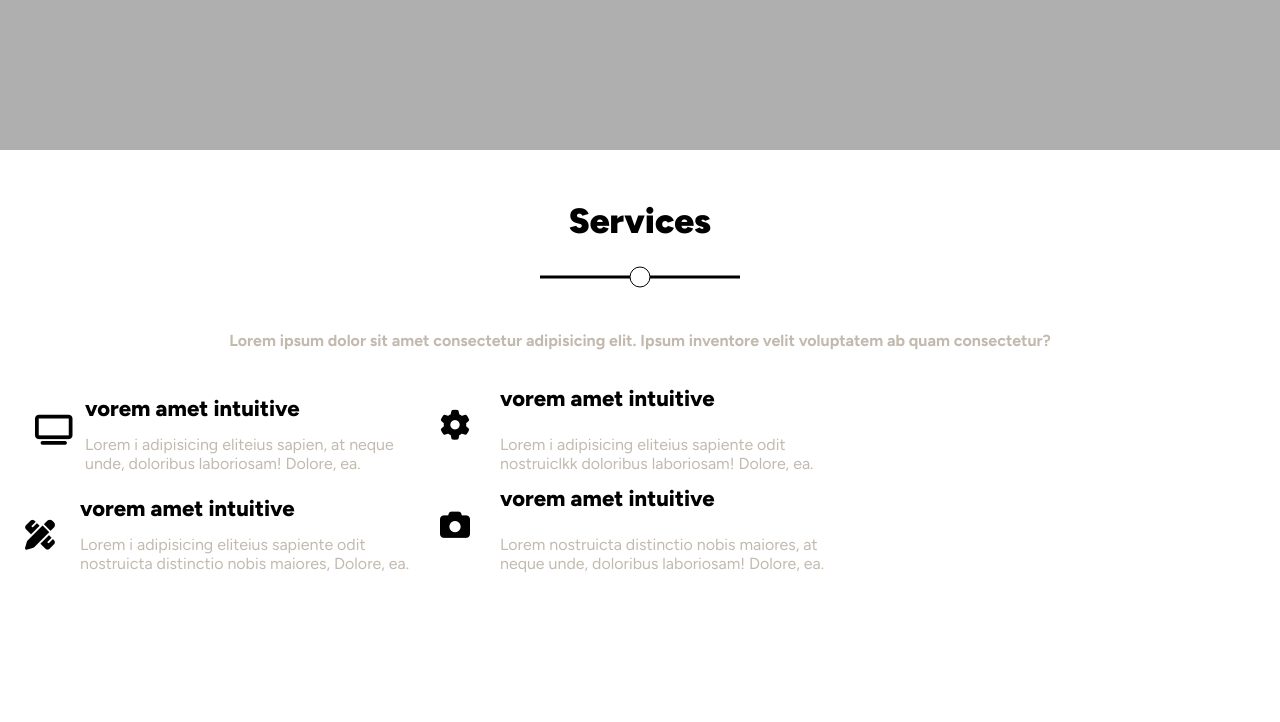
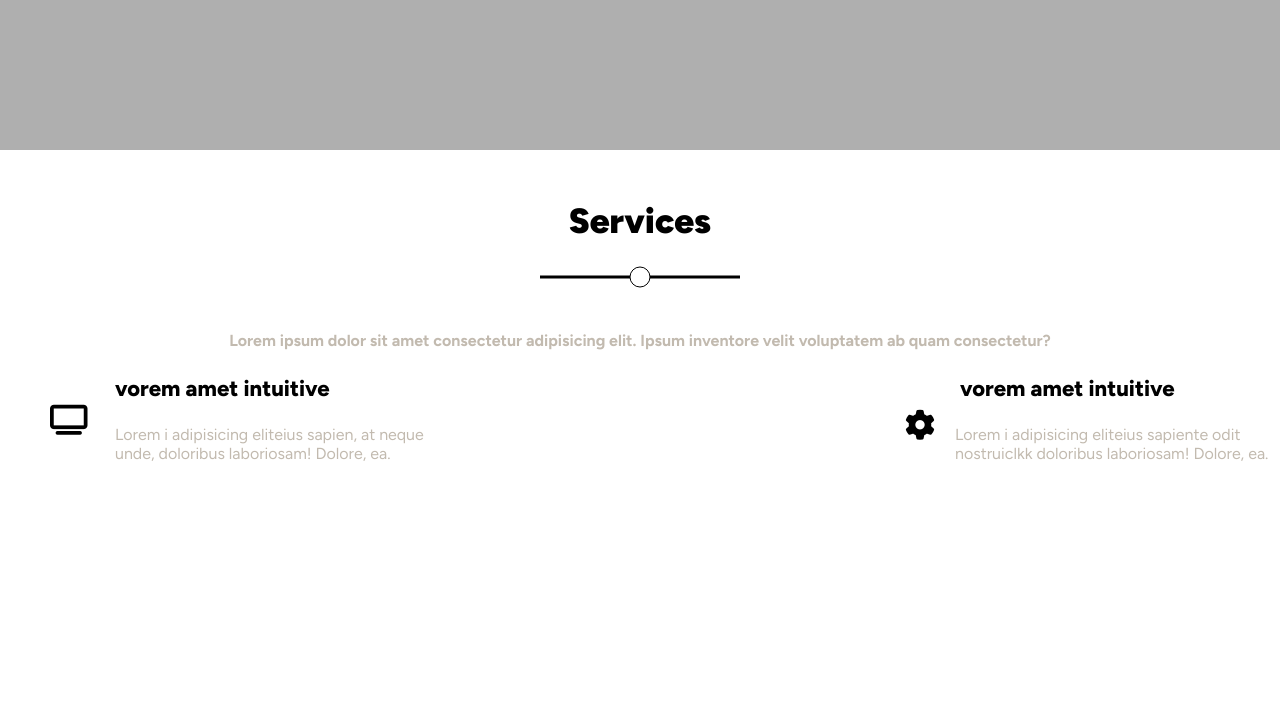
Before and after one commit to rawan-salah137/Kasper, a plain HTML site: page index.html in a window 1280 px wide. Shown: the part 570-1292 px from the top of the page. Before the commit the page ends 1164 px from the top, so only its background shows below. Drawn offline with Linux system fonts and the light colour scheme.

Commit message:
Add files via upload

```diff
--- a/index.html
+++ b/index.html
@@ -44,32 +44,24 @@
         <h4 class="s">Lorem ipsum dolor sit amet consectetur adipisicing elit. Ipsum inventore velit voluptatem ab quam consectetur?</h4>
             <div class="sections">
                 <div class="section-1">
-                    <div class="tv">
                         <i class="fa-solid fa-tv"></i>
-                        <h4 class="font-style-h4">vorem amet intuitive</h4>
-                        <p class="font-style-p">Lorem i adipisicing eliteius sapien, at neque unde, doloribus laboriosam! Dolore, ea.</p>
-                    </div>
+                        <h4 class="font-style-h4 h4-one">vorem amet intuitive</h4>
+                        <p class="font-style-p p-one">Lorem i adipisicing eliteius sapien, at neque unde, doloribus laboriosam! Dolore, ea.</p>
                 </div>
             <div class="section-2">
-                <div class="set">
                     <i class="fa-solid fa-gear"></i>
-                    <h4 class="font-style-h4">vorem amet intuitive</h4>
-                    <p class="font-style-p">Lorem i adipisicing eliteius sapiente odit nostruiclkk doloribus laboriosam! Dolore, ea.</p>
-                </div>
+                    <h4 class="font-style-h4 h4-two">vorem amet intuitive</h4>
+                    <p class="font-style-p p-two">Lorem i adipisicing eliteius sapiente odit nostruiclkk doloribus laboriosam! Dolore, ea.</p>
             </div>
             <div class="section-3">
-                <div class="pen">
                     <i class="fa-solid fa-pen-ruler"></i>
-                    <h4 class="font-style-h4">vorem amet intuitive</h4>
-                    <p class="font-style-p">Lorem i adipisicing eliteius sapiente odit nostruicta distinctio nobis maiores, Dolore, ea.</p>
-                </div>
+                    <h4 class="font-style-h4 h4-three">vorem amet intuitive</h4>
+                    <p class="font-style-p p-three">Lorem i adipisicing eliteius sapiente odit nostruicta distinctio nobis maiores, Dolore, ea.</p>
             </div>
             <div class="section-4">
-                <div class="camera">
                     <i class="fa-solid fa-camera"></i>
-                    <h4 class="font-style-h4">vorem amet intuitive</h4>
-                    <p class="font-style-p">Lorem  nostruicta distinctio nobis maiores, at neque unde, doloribus laboriosam! Dolore, ea.</p>
-                </div>
+                    <h4 class="font-style-h4 h4-four">vorem amet intuitive</h4>
+                    <p class="font-style-p p-four">Lorem  nostruicta distinctio nobis maiores, at neque unde, doloribus laboriosam! Dolore, ea.</p>
             </div>
         </div>
 
--- a/master.css
+++ b/master.css
@@ -9,7 +9,7 @@
     width: 100%;
     height: 100vh;
     grid-template-rows: repeat(6, auto);
-    grid-template-columns: auto;
+    grid-template-columns: repeat(auto-fill, minmax(831px, 1fr));
     grid-template-areas: "header" "service" "portfolio" "about" "pricing" "contact";
 }
 
@@ -112,6 +112,16 @@ header .hello {
     color: #c2baaf;
 }
 
+.sections {
+    display: grid;
+    justify-content: center;
+    grid-template-columns: repeat(2, minmax(656px,1fr));
+    grid-template-rows: repeat(2, minmax(300px,1fr));
+    gap: 50px 0;
+    position: relative;
+    grid-template-areas: "section-1 section-2" "section-3 section-4";
+}
+
 .font-style-h4 {
     font-weight: 800;
     font-size: 22px;
@@ -128,112 +138,88 @@ header .hello {
 
 
 .section-1 {
+    grid-area: section-1;
     display: flex;
     flex-wrap: wrap;
 }
 
-.tv {
-    margin: 20px 0 30px 230px;
-    position: relative;
-}
-.tv h4 {
+
+.sections .h4-one {
     position: absolute;
-    left: -145px;
-
+    left: 115px;
 }
 
-.tv p {
+.sections .p-one {
     position: absolute;
-    left: -145px;
-    top: 40px;
+    left: 115px;
+    top: 50px;
 }
 
-.tv .fa-tv {
+.sections .fa-tv {
     position: absolute;
-    left: -195px;
-    top: 20px;
+    top: 30px;
+    left: 50px;
     font-size: 30px;
 }
 
 .section-2 {
+    grid-area: section-2;
     display: flex;
 }
 
-.set {
-    position: relative;
-    margin: 20px 0 30px 230px;
-}
-.set h4 {
+.sections .h4-two {
     position: absolute;
-    left: 270px;
-    top: -60px;
+    right: -10px;
 }
 
-.set p {
+.sections .p-two {
     position: absolute;
-    left: 270px;
-    top: -10px;
+    right: -5px;
+    top: 50px;
 }
 
-.set .fa-gear {
+.sections .fa-gear {
+    font-size: 30px;
     position: absolute;
-    font-size: 30px;
-    left: 210px;
-    top: -35px;
+    right: 345px;
+    top: 35px;
 }
 
 .section-3 {
+    grid-area: section-3;
     display: flex;
     position: relative;
 }
 
-.pen {
-    margin: 20px 0 30px 230px;
-    position: relative;
-}
-.pen h4 {
+
+.sections .h4-three {
     position: absolute;
-    left: -150px;
 }
 
-.pen p {
+.sections .p-three {
     position: absolute;
-    top: 40px;
-    left: -150px;
 }
 
-.pen .fa-pen-ruler {
+.sections .fa-pen-ruler {
     position: absolute;
     font-size: 30px;
-    left: -205px;
-    top: 25px;
 }
 
 .section-4 {
+    grid-area: section-4;
     display: flex;
 }
 
-.camera {
-    margin: 20px 0 30px 230px;
-    position: relative;
-}
-.camera h4 {
+.sections .h4-four {
     position: absolute;
-    left: 270px;
-    top: -60px;
-
 }
 
-.camera p {
+.sections .p-four {
     position: absolute;
-    left: 270px;
-    top: -10px;
 }
 
 
-.camera .fa-camera {
+.sections .fa-camera {
     position: absolute;
     font-size: 30px;
-    left: 210px;
-    top: -35px;
 }
```
